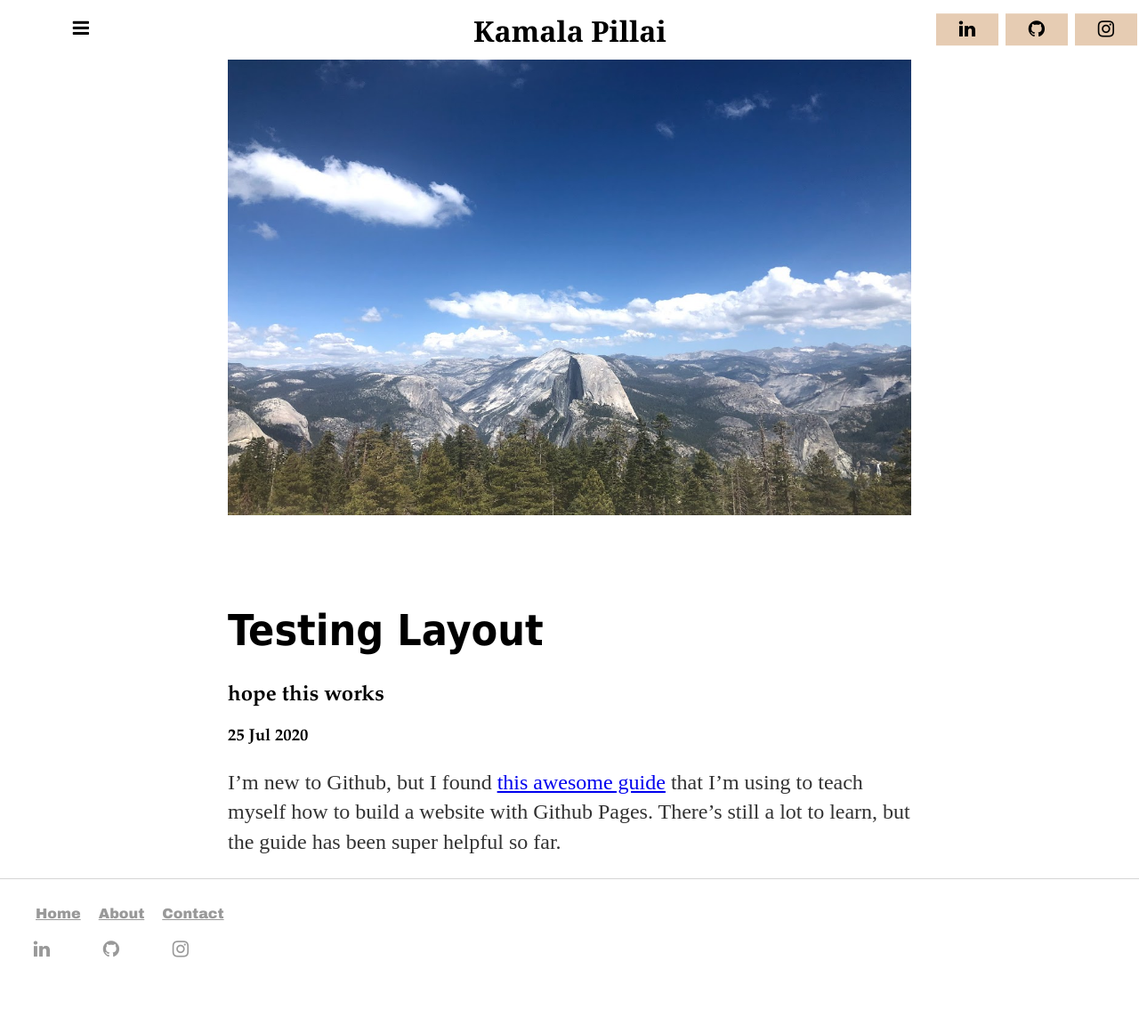
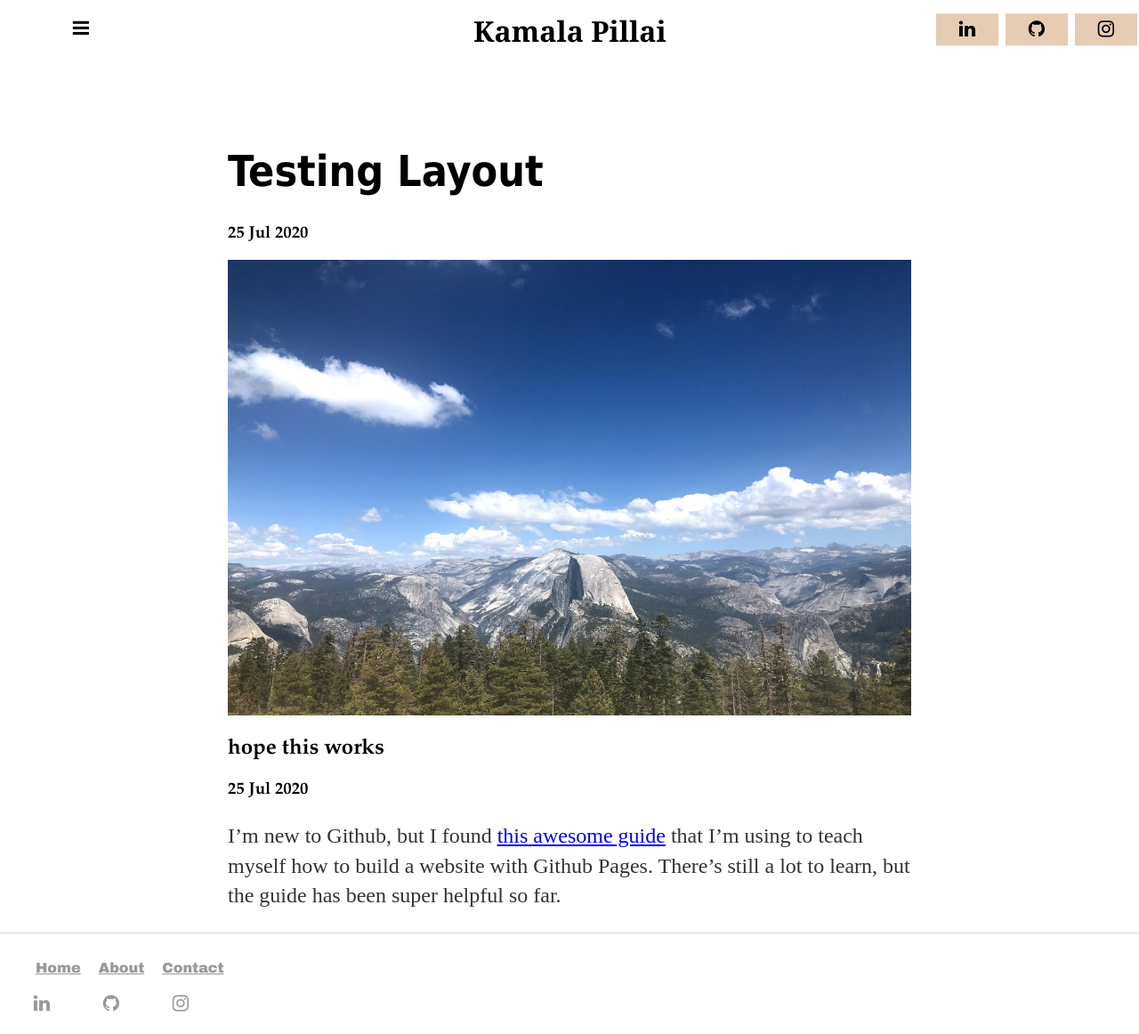
Before and after one commit to kpill/kpill.github.io, a Jekyll site: the page built from _posts/2020-07-25-testing.md, in a window 1280 px wide. Shown: the whole page at 89% size. Built offline with Jekyll 4.4.1, drawn with Linux system fonts in a browser that asks for light colours; before the commit the page ends 1101 px from its top, so only the background shows below that.

Commit message:
Update post.html

```diff
--- a/_layouts/post.html
+++ b/_layouts/post.html
@@ -1,11 +1,13 @@
 ---
 layout: default
 ---
+<h1 class="post">{{ page.title }}</h1>
+<h3 class="post">{{ page.date | date_to_string }}</h3>
+
 <div class="post">
   {{ page.picture_post }}
 </div>
 
-<h1 class="post">{{ page.title }}</h1>
 <h2 class="post">{{ page.subtitle }}</h2>
 <h3 class="post">{{ page.date | date_to_string }}</h3>
 
```
